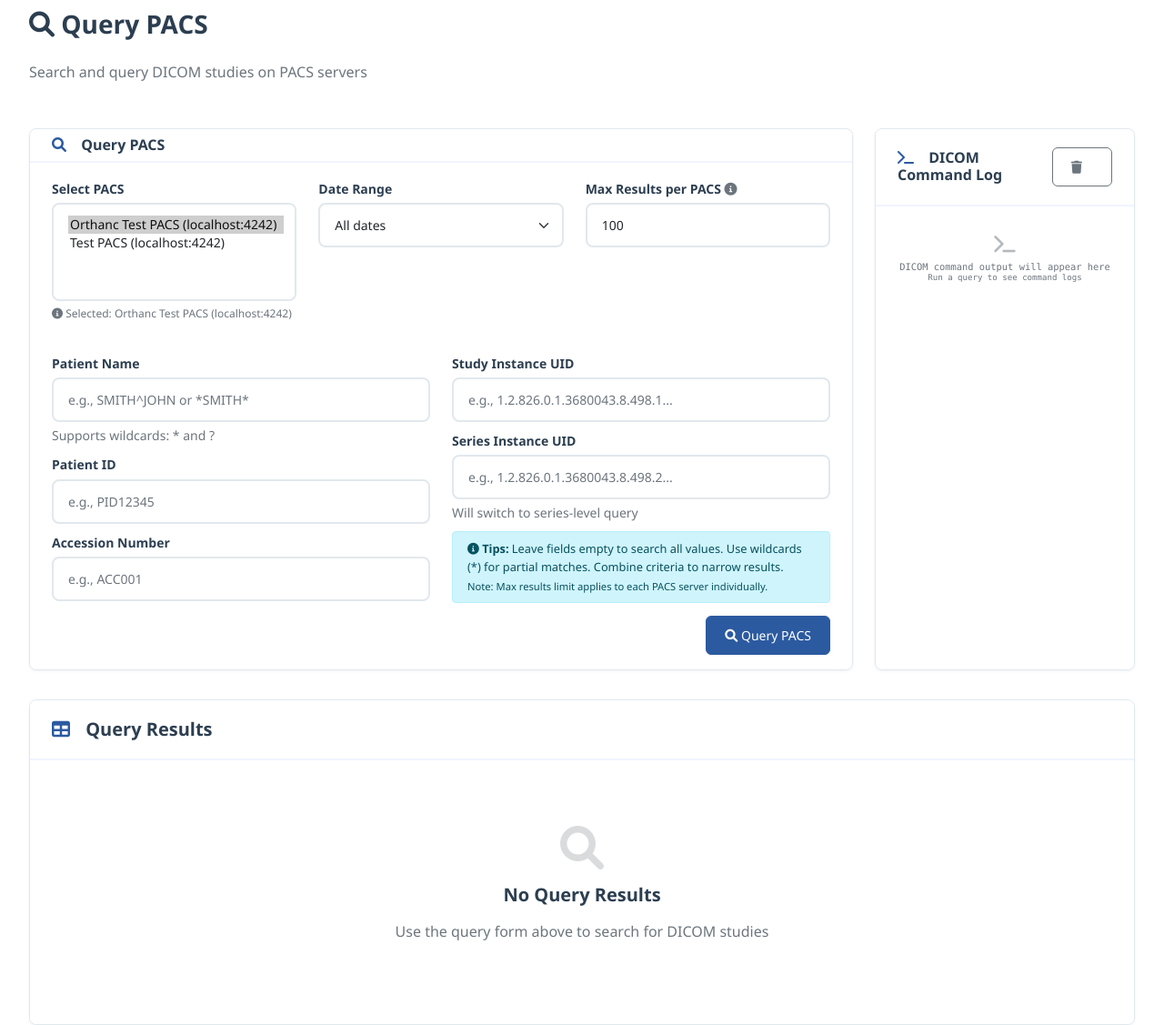
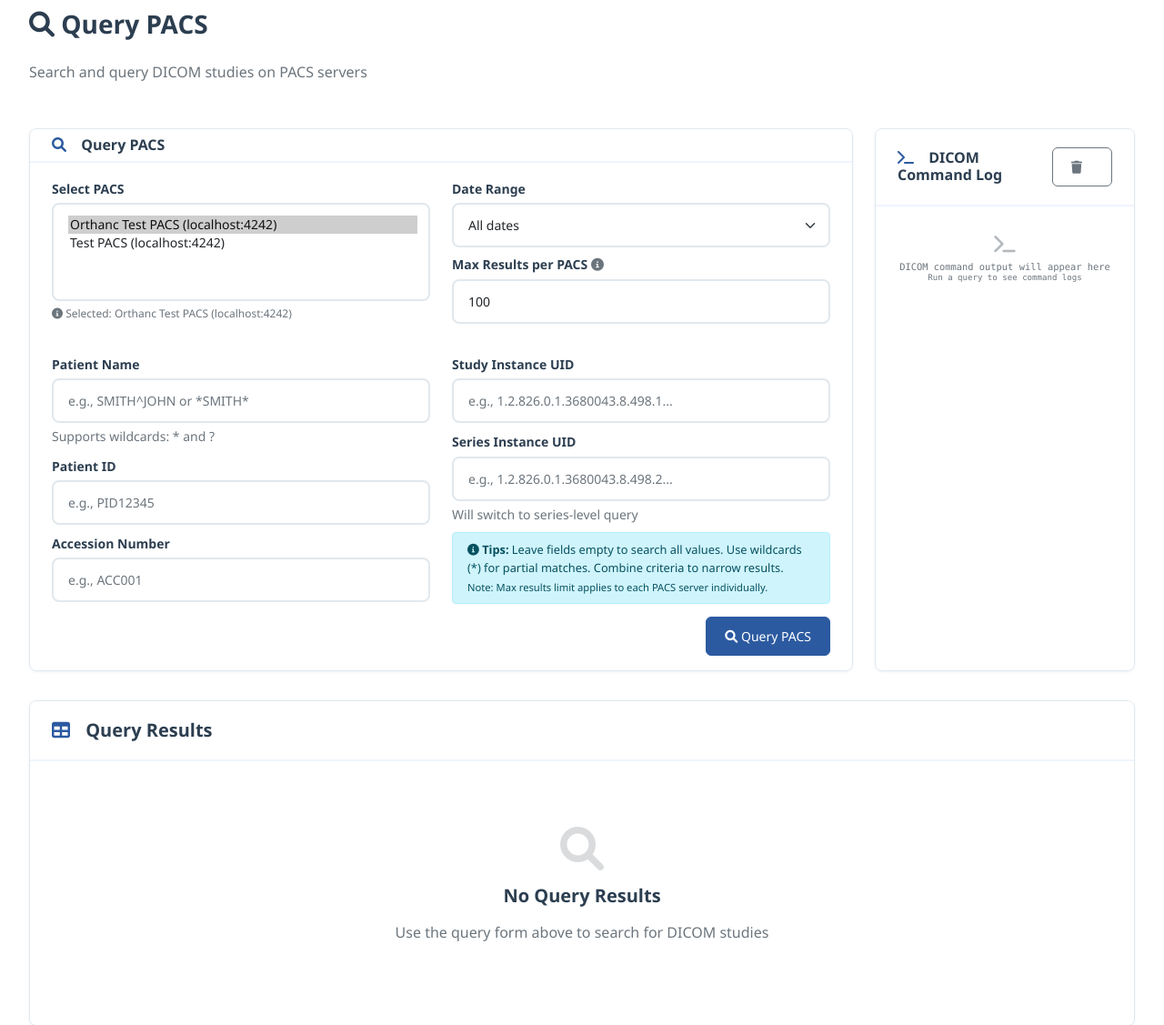
Before and after one commit to flatmapit/dicom-fabricator, a Flask app: page / in a window 1280 px wide. Shown: the part 163-1290 px from the top of the page at 91% size. Run offline with Flask 3, Linux system fonts and the light colour scheme; some libraries are stand-ins or nearby versions.

Commit message:
ui: Reorganize PACS query form layout
- Change from 3-column to 2-column layout
- Move 'Max Results per PACS' field under 'Date Range' in the right column
- Add margin-top (mt-2) to separate the fields vertically
- Left column: Select PACS (with multi-select and hint)
- Right column: Date Range + Max Results per PACS

This creates a more balanced and compact layout while maintaining all functionality.

```diff
--- a/templates/query_pacs.html
+++ b/templates/query_pacs.html
@@ -20,7 +20,7 @@
             <div class="card-body py-3">
                 <form id="pacsQueryForm">
                     <div class="row mb-2">
-                        <div class="col-md-4">
+                        <div class="col-md-6">
                             <label for="queryPacsSelect" class="form-label small mb-1">Select PACS</label>
                             <select id="queryPacsSelect" class="form-select form-select-sm" multiple>
                                 <option value="">Loading...</option>
@@ -29,7 +29,7 @@
                                 <i class="fas fa-info-circle"></i> <span id="selectedPacsText"></span>
                             </div>
                         </div>
-                        <div class="col-md-4">
+                        <div class="col-md-6">
                             <label for="daysAgo" class="form-label small mb-1">Date Range</label>
                             <select id="daysAgo" class="form-select form-select-sm">
                                 <option value="0">All dates</option>
@@ -39,9 +39,8 @@
                                 <option value="90">Last 90 days</option>
                                 <option value="365">Last year</option>
                             </select>
-                        </div>
-                        <div class="col-md-4">
-                            <label for="maxResults" class="form-label small mb-1">
+
+                            <label for="maxResults" class="form-label small mb-1 mt-2">
                                 Max Results per PACS
                                 <i class="fas fa-info-circle text-muted" data-bs-toggle="tooltip"
                                    data-bs-placement="top"
```
